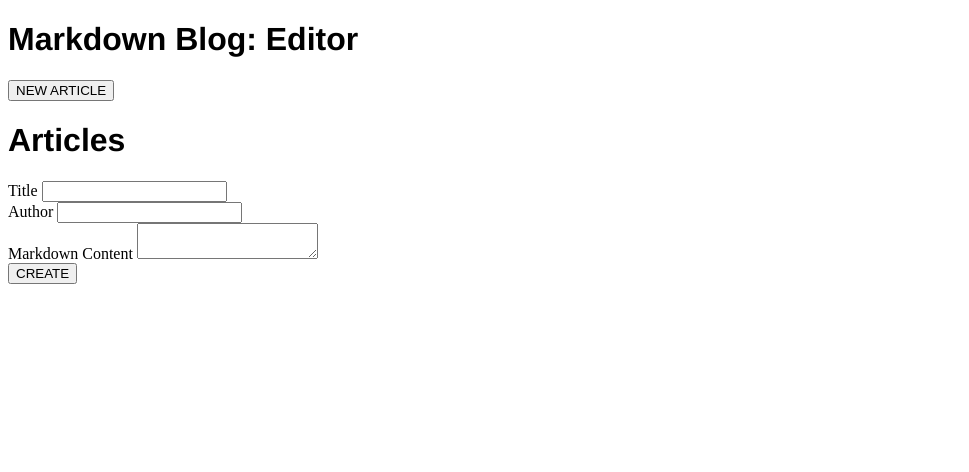
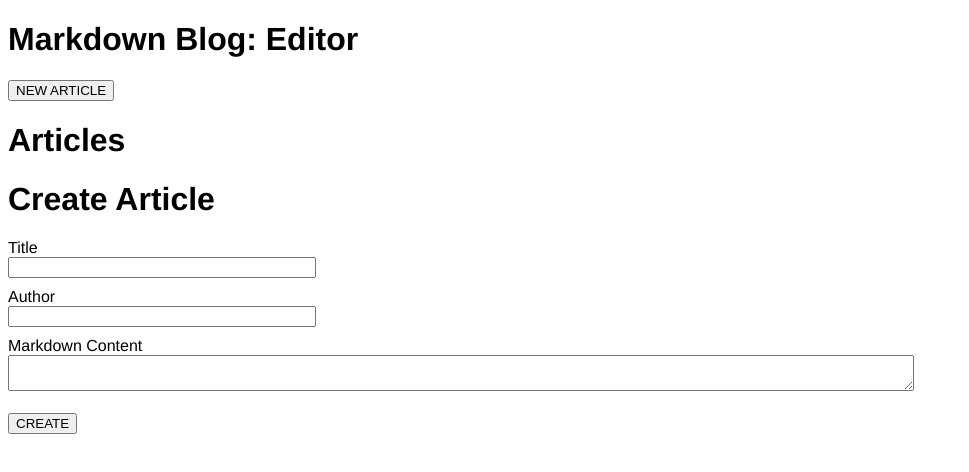
Before and after one commit to CunningDJ/markdown-blog-vanilla, a website: page frontend/public/editor.html in a window 1280 px wide. Both pictures are taken after a click on the button "NEW ARTICLE". Shown: the whole page, without its empty margins (0-969 px from the left). Drawn offline with nearby package versions, Linux system fonts and the light colour scheme; no server answers.

Commit message:
Updated form styling.

```diff
--- a/frontend/public/app.css
+++ b/frontend/public/app.css
@@ -1,7 +1,26 @@
 /* GLOBAL */
-h1, h2, h3, h4, h5, h6, p, li {
+h1, h2, h3, h4, h5, h6, p, label, li {
     font-family: Helvetica, Arial, sans-serif;
     color: black;
+}
+
+form {
+    display: table;
+}
+
+form > .form-field {
+    display: block;
+    margin-top: 10px;
+}
+
+form label {
+    display: table-cell;
+}
+
+form input {
+    display: table-cell;
+    width: 90%;
+    max-width: 300px;
 }
 
 
@@ -30,3 +49,8 @@ h1, h2, h3, h4, h5, h6, p, li {
     background: dodgerblue;
     color: white;
 }
+
+#editor-update-form__markdown-content, #editor-create-form__markdown-content {
+    width: 80%;
+    max-width: 900px;
+}
--- a/frontend/public/editor.html
+++ b/frontend/public/editor.html
@@ -22,16 +22,20 @@
 
         <!-- ARTICLE CREATE Form -->
         <form id="editor-create-form" action="http://localhost:8081/api/articles" method="POST" style="display:none">
+            <h1>Create Article</h1>
+            <span class="form-field">
                 <label for="editor-create-form__title">Title</label>
                 <input type="text" id="editor-create-form__title" name="title">
-            <br/>
+            </span>
+            <span class="form-field">
                 <label for="editor-create-form__author">Author</label>
                 <input type="text" id="editor-create-form__author" name="author">
-            <br/>
+            </span>
+            <span class="form-field">
                 <label for="editor-create-form__markdown-content">Markdown Content</label>
                 <textarea id="editor-create-form__markdown-content" name="markdownContent"></textarea>
+            </span>
             <br/>
-
             <button type="submit">CREATE</button>
         </form>
         </div>
@@ -40,21 +44,27 @@
         <div id="article-editor-update">
         <!-- TODO: Update the action to use :articleId (this doesn't work as is) or move action logic to JS -->
         <form id="editor-update-form" action="http://localhost:8081/api/articles/:articleId" method="PUT" style="display:none">
+            <h1>Edit Article</h1>
+            <span class="form-field">
                 <label for="editor-update-form__title">Title</label>
                 <input type="text" id="editor-update-form__title" name="title">
-            <br/>
+            </span>
+            <span class="form-field">
                 <label for="editor-update-form__author">Author</label>
                 <input type="text" id="editor-update-form__author" name="author">
-            <br/>
+            </span>
+            <span class="form-field">
                 <label for="editor-update-form__date-created">Date Created</label>
                 <input type="text" id="editor-update-form__date-created" name="dateCreated">
-            <br/>
+            </span>
+            <span class="form-field">
                 <label for="editor-update-form__date-updated">Date Updated</label>
                 <input type="text" id="editor-update-form__date-updated" name="dateUpdated">
-            <br/>
+            </span>
+            <span class="form-field">
                 <label for="editor-update-form__markdown-content">Markdown Content</label>
                 <textarea id="editor-update-form__markdown-content" name="markdownContent"></textarea>
-            <br/>
+            </span>
 
             <button type="submit">UPDATE</button>
         </form>
```
Lines whose indentation alone changed are shown as unchanged.
